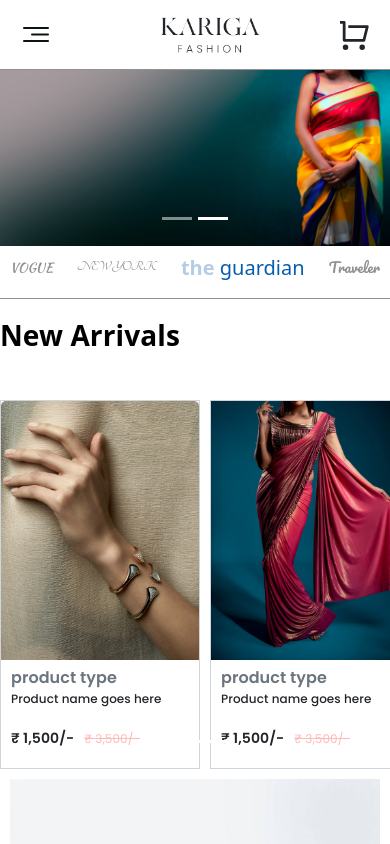
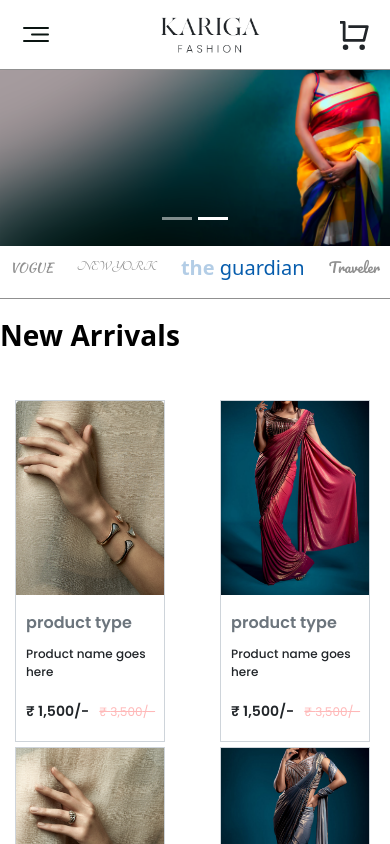
Before and after one commit to thirupathi124/salesonline, a React (Create React App) app: page / in a window 390 px wide. Shown: the top 844 px of the page. Built offline with nearby package versions, Linux system fonts and the light colour scheme; a web font is replaced by a local one.

Commit message:
adjust deploy

```diff
--- a/src/page/Homepage.js
+++ b/src/page/Homepage.js
@@ -118,9 +118,9 @@ function Homepage() {
                           <div className="arrival-img-diff">
                             <img className="new-arival" src={item.icon} alt="logo" />
 
-                            <div className="try">
+                            {/* <div className="try">
                               <button className="try-view">Quick View</button>
-                            </div>
+                            </div> */}
 
                             <div className="arrival-align">
                               <div className="arrival-text">{item.type}</div>
@@ -148,9 +148,9 @@ function Homepage() {
                           <div className="arrival-img-diff">
                             <img className="new-arival" src={item.icon} alt="logo" />
 
-                            <div className="try">
+                            {/* <div className="try">
                               <button className="try-view">Quick View</button>
-                            </div>
+                            </div> */}
                             <div className="arrival-align">
                               <div className="arrival-text">{item.type}</div>
                               <h4 className="title">{item.product}</h4>
@@ -234,7 +234,7 @@ function Homepage() {
           </div>
 
           <div className="jewell">
-            <h3 className="jewell-title">Jewellery &amp; Accessories</h3>
+            <h3 className="jewell-title">Jewellery</h3>
             <h3 className="jewell-head">Fashion Jewellery</h3>
             <Carousel>
               <Carousel.Item>
@@ -245,9 +245,9 @@ function Homepage() {
                     <div key={index} className="jewell-style">
                       <img className="jeweell" src={item.icon} alt="logo" />
 
-                      <div className="jewell-pop">
+                      {/* <div className="jewell-pop">
                         <button className="try-jewell">Quick View</button>
-                      </div>
+                      </div> */}
 
                       <div className="arrival-align">
                         <p className="arrival-text">{item.type}</p>
--- a/src/styles/Home.css
+++ b/src/styles/Home.css
@@ -157,8 +157,8 @@ b {
 }
 
 .arrival-img-diff {
-    width: 290px;
-    height: 544px;
+    width: 100%;
+    height: auto;
     background: #FFFFFF 0% 0% no-repeat padding-box;
     border: 1px solid #CED4DA;
     opacity: 1;
@@ -830,7 +830,12 @@ b {
 
     .arrivals {
         display: grid;
-        grid-template-columns: repeat(4, 200px)
+        grid-template-columns: repeat(2, 200px);
+        justify-content: space-between;
+        align-items: center;
+        gap:5px;
+        margin: 0px 15px 0px 15px;
+
     }
 
     .right,
@@ -841,7 +846,6 @@ b {
     .footer {
         height: auto;
     }
-
     .map {
         width: 100%;
         height: auto;
@@ -1012,22 +1016,16 @@ b {
         height: 100%;
 
     }
-
-    .arrival-img-diff {
-        width: 100%;
+    .arrival-img-diff
+     {
+        width: 150px;
         height: auto;
     }
 
     .arrival-align {
         padding: 5px 0px 15px 10px;
     }
-
-    .arrival-text {
-
-        padding: 0;
-    }
-
-    .arrival {
+   .arrival {
         padding: 20px 0px 40px 0px;
     }
 
@@ -1104,6 +1102,11 @@ b {
         margin-bottom: 20px;
         padding: 5px 10px 5px 10px;
     }
+    .jewell-title{
+        width: auto;
+        margin-left: 70px;
+    }
+
 }
 
 @media screen and (max-width:1280px) {
@@ -1129,10 +1132,10 @@ b {
 
 
 
-    .arrival-img-diff {
+    /* .arrival-img-diff {
         width: 100%;
         height: auto;
-    }
+    } */
 
     .first-try {
         width: 100%;
@@ -1185,7 +1188,7 @@ b {
     }
 
     .fine-flex {
-        gap: 30px;
+        gap: 10px;
     }
 
     .first-try {
--- a/src/styles/data.css
+++ b/src/styles/data.css
@@ -182,6 +182,7 @@
 
     .crd-text {
         padding: 0;
+        display: none;
     }
 
     .complete-btn {
```
